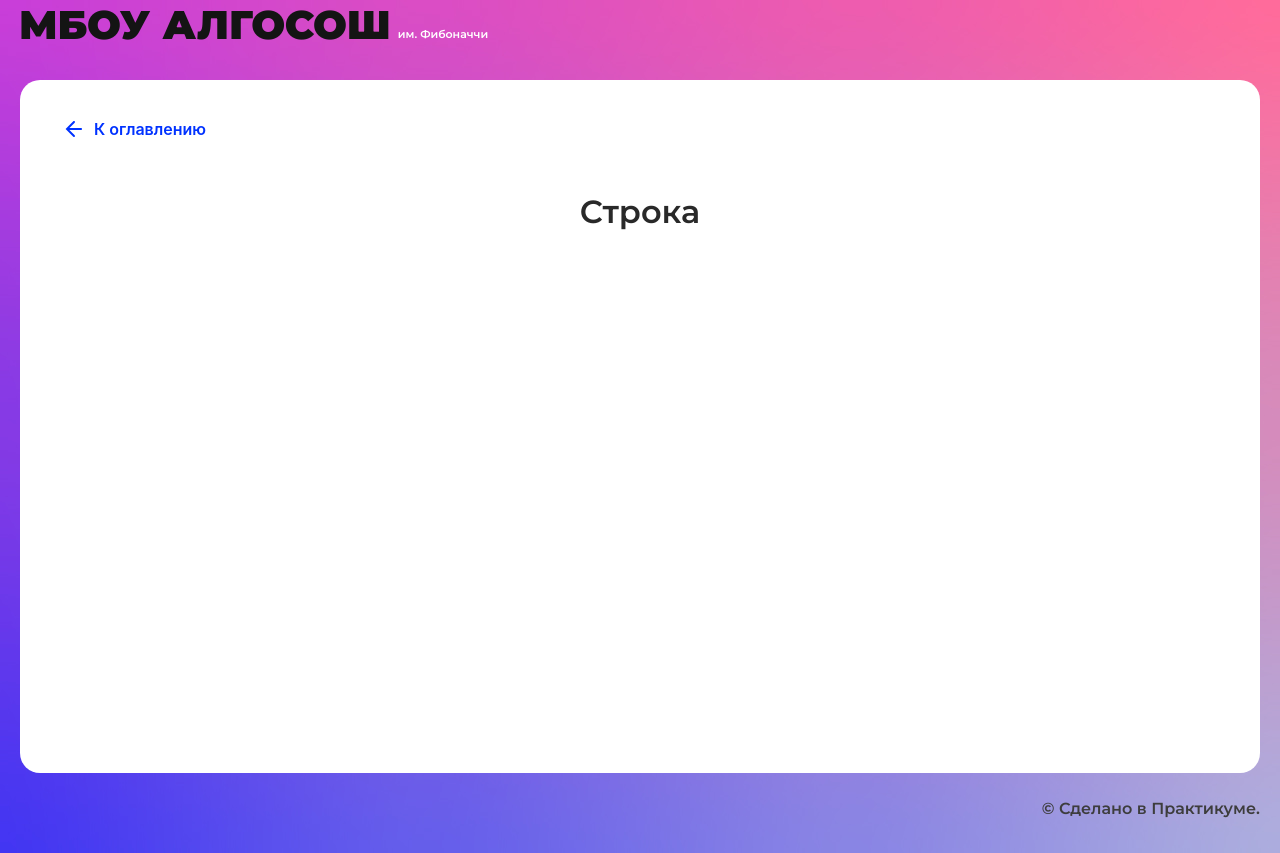
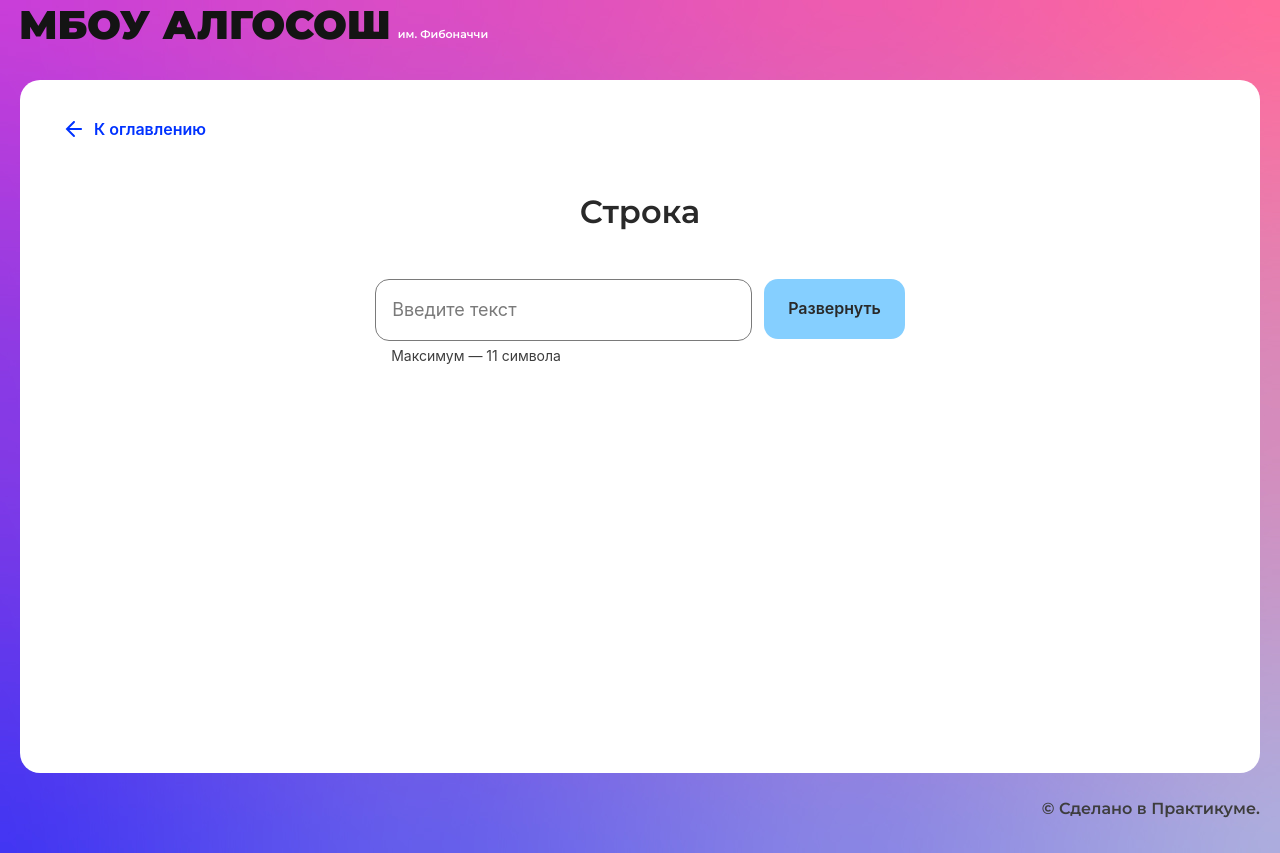
Before and after one commit to anna-vetyugova/algososh, a React (Create React App) app: page /recursion in a window 1280 px wide. Built offline with nearby package versions, Linux system fonts and the light colour scheme.

Commit message:
feat: first and second algo

```diff
--- /dev/null
+++ b/src/components/fibonacci-page/algorithm.ts
@@ -0,0 +1,9 @@
+export const fibbonacchiNumber = (n: number): number[] => {
+  let array: number[] = [0, 1];
+  for (let i = 2; i <= n; i++) {
+    const fib = array[i - 2] + array[i - 1];
+    array.push(fib);
+  }
+
+  return array
+};
--- /dev/null
+++ b/src/components/fibonacci-page/fibonacci-page.module.css
@@ -0,0 +1,30 @@
+.container {
+  display: flex;
+  flex-direction: column;
+  align-items: center;
+  height: 402px;
+}
+.main {
+  display: flex;
+  width: 567px;
+}
+.inputContainer {
+  display: flex;
+  flex-direction: column;
+  margin-right: 12px;
+  width: 100%;
+}
+
+.error {
+  color: red;
+  font-weight: 800;
+}
+.circles {
+  display: flex;
+  gap: 16px;
+  margin-top: 48px;
+  max-width: 944px;
+}
+.circle {
+  list-style: none;
+}
--- a/src/components/fibonacci-page/fibonacci-page.tsx
+++ b/src/components/fibonacci-page/fibonacci-page.tsx
@@ -1,10 +1,82 @@
 import React from "react";
 import { SolutionLayout } from "../ui/solution-layout/solution-layout";
 
+import { useState, ChangeEvent } from "react";
+import { Input } from "../ui/input/input";
+import { Button } from "../ui/button/button";
+import { Circle } from "../ui/circle/circle";
+import styles from "../fibonacci-page/fibonacci-page.module.css";
+import { fibbonacchiNumber } from "./algorithm";
+
 export const FibonacciPage: React.FC = () => {
+  const [isLoader, setLoader] = useState(false);
+  const [isDisabled, setDisabled] = useState(false);
+  const [isError, setError] = useState(false);
+
+  const [input, setInput] = useState<number>(0);
+  const [currentStepIndex, setCurrentStepIndex] = useState(0);
+  const [steps, setSteps] = useState<number[] | null>(null);
+
+  const startAlgorithm = () => {
+    const newSteps: number[] = fibbonacchiNumber(input);
+    setSteps(newSteps);
+    setLoader(true);
+    setCurrentStepIndex(0);
+
+    console.log(newSteps.length - 1);
+    let index = 0;
+    const intervalId = setInterval(() => {
+      if (index >= newSteps.length - 1) {
+        clearInterval(intervalId);
+        setLoader(false);
+        return;
+      }
+      setCurrentStepIndex(++index);
+    }, 1000);
+  }
+
+  const onChange = (e: ChangeEvent<HTMLInputElement>) => {
+    if(parseFloat(e.target.value) < 0 || Number.isInteger(parseFloat(e.target.value)) === false) {
+      setError(true);
+      return
+    } else {
+      setError(false);
+      setInput(parseInt(e.target.value));
+    }
+  }
   return (
     <SolutionLayout title="Последовательность Фибоначчи">
-
+      <div className={styles.container}>
+        <div className={styles.main}>
+          <div className={styles.inputContainer}>
+            <Input
+              isLimitText={true}
+              max={19}
+              placeholder='Введите число'
+              type={'number'}
+              onChange={onChange}
+            />
+            { isError && <span className={styles.error}>Для ввода допустимы только положительные целые числа!</span> }
+          </div>
+          <Button
+            text={"Развернуть"}
+            onClick={startAlgorithm}
+            isLoader={isLoader}
+            disabled={isDisabled}
+          />
+        </div>
+        <ul className={styles.circles}>
+          {steps?.map((number, index) => {
+            while(index <= currentStepIndex) {
+              return (
+                <li key={index} className={styles.circle}>
+                  <Circle letter={number.toString()} index={index}/>
+                </li>
+              );
+            }
+          })}
+        </ul>
+      </div>
     </SolutionLayout>
   );
 };
--- /dev/null
+++ b/src/components/string/algorithm.ts
@@ -0,0 +1,37 @@
+
+type Props = {
+  index: number;
+  steps: string[][];
+  currentStepIndex: number;
+};
+
+export default function reverseStringWithSteps(input: string): string[][] {
+  const letters = input.split('');
+  const steps: string[][] = [[...letters]];
+
+  if(input.length <= 1) return steps;
+
+  for(let left = 0; left < Math.floor(input.length / 2); left++) {
+    const rigtht = input.length - 1 - left;
+    [letters[left], letters[rigtht]] = [letters[rigtht], letters[left]];
+    steps.push([...letters]);
+  }
+  return steps
+}
+
+export function getChartStatus({index, steps, currentStepIndex}: Props) {
+  const maxIndex = steps[currentStepIndex].length - 1;
+  if (
+    index < currentStepIndex ||
+    index > maxIndex - currentStepIndex ||
+    currentStepIndex === steps.length - 1
+  ) {
+    return 'sorted';
+  }
+
+  if( index === currentStepIndex || index === maxIndex - currentStepIndex) {
+    return 'sorting'
+  }
+
+  return 'unsorted';
+}
--- /dev/null
+++ b/src/components/string/string.module.css
@@ -0,0 +1,21 @@
+.container {
+  display: flex;
+  flex-direction: column;
+  align-items: center;
+  justify-content: space-between;
+  height: 286px;
+}
+.main {
+  display: flex;
+}
+.input {
+  margin-right: 12px;
+  width: 377px;
+}
+.circles {
+  display: flex;
+  gap: 16px;
+}
+.circle {
+  list-style: none;
+}
--- a/src/components/string/string.tsx
+++ b/src/components/string/string.tsx
@@ -1,10 +1,75 @@
 import React from "react";
 import { SolutionLayout } from "../ui/solution-layout/solution-layout";
 
+import { useState, ChangeEvent } from "react";
+import { Input } from "../ui/input/input";
+import { Button } from "../ui/button/button";
+import { Circle } from "../ui/circle/circle";
+import styles from "../string/string.module.css";
+import reverseStringWithSteps from "./algorithm";
+import { getChartStatus } from "./algorithm";
+import { ElementStates } from "../../types/element-states";
+
 export const StringComponent: React.FC = () => {
+  const [input, setInput] = useState("");
+  const [steps, setSteps] = useState<string[][] | null>(null);
+  const [currentStepIndex, setCurrentStepIndex] = useState(0);
+  const [isLoader, setLoader] = useState(false);
+
+  const startAlgorithm = () => {
+    const newSteps = reverseStringWithSteps(input);
+    setSteps(newSteps);
+    setLoader(true);
+    setCurrentStepIndex(0);
+
+    if (!newSteps.length) return;
+
+    let index = 0;
+    const intervalId = setInterval(() => {
+      if (index >= newSteps.length - 1) {
+        clearInterval(intervalId);
+        setLoader(false);
+        return;
+      }
+      setCurrentStepIndex(index++);
+    }, 1000);
+  };
+
   return (
     <SolutionLayout title="Строка">
-
+      <div className={styles.container}>
+        <div className={styles.main}>
+          <Input
+            isLimitText={true}
+            maxLength={11}
+            extraClass={styles.input}
+            onChange={(e: ChangeEvent<HTMLInputElement>) =>
+              setInput(e.target.value)
+            }
+          />
+          <Button
+            text={"Развернуть"}
+            onClick={startAlgorithm}
+            isLoader={isLoader}
+          />
+        </div>
+        <ul className={styles.circles}>
+          {steps?.[currentStepIndex].map((char, index) => {
+            const status = getChartStatus({ index, steps, currentStepIndex });
+            const state =
+              status === "sorted"
+                ? ElementStates.Modified
+                : status === "sorting"
+                ? ElementStates.Changing
+                : ElementStates.Default;
+            return (
+              <li key={index} className={styles.circle}>
+                <Circle letter={char} state={state} />
+              </li>
+            );
+          })}
+        </ul>
+      </div>
     </SolutionLayout>
   );
 };
```
Also changed, not shown: 2 other files (tests, documents, lock files or other folders).
